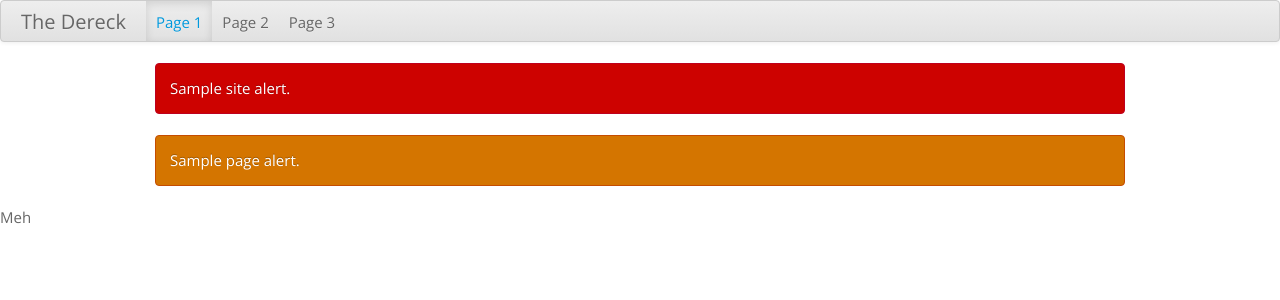
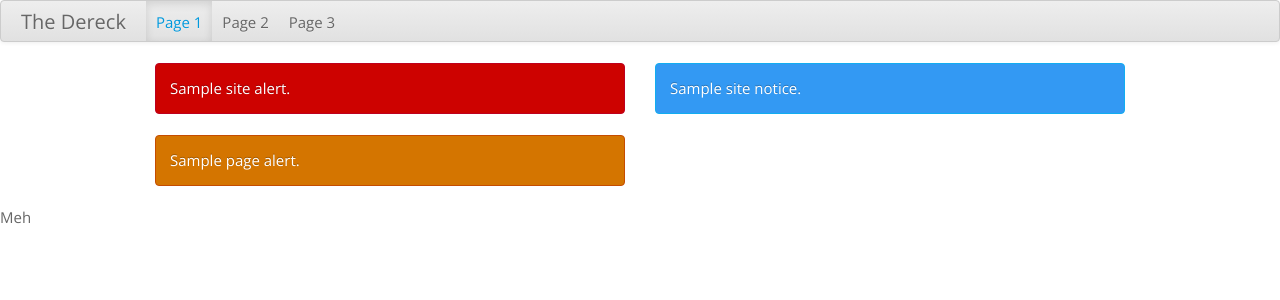
Before and after one commit to thedereck/thedereck.github.com, a Jekyll site: the page built from index.html, in a window 1280 px wide. Shown: the top 300 px of the page. Built offline with Jekyll 4.4.1, drawn with Linux system fonts in a browser that asks for light colours.

Commit message:
Testing alerts and notices.

```diff
--- a/_config.yml
+++ b/_config.yml
@@ -2,7 +2,7 @@ name: The Dereck
 brand: The Dereck
 
 alert: Sample site alert.
-notice: false
+notice: Sample site notice.
 
 bootstrap_css: spacelab.bootstrap.min.css
 bootstrap_responsive_css: bootstrap-responsive.min.css
```
